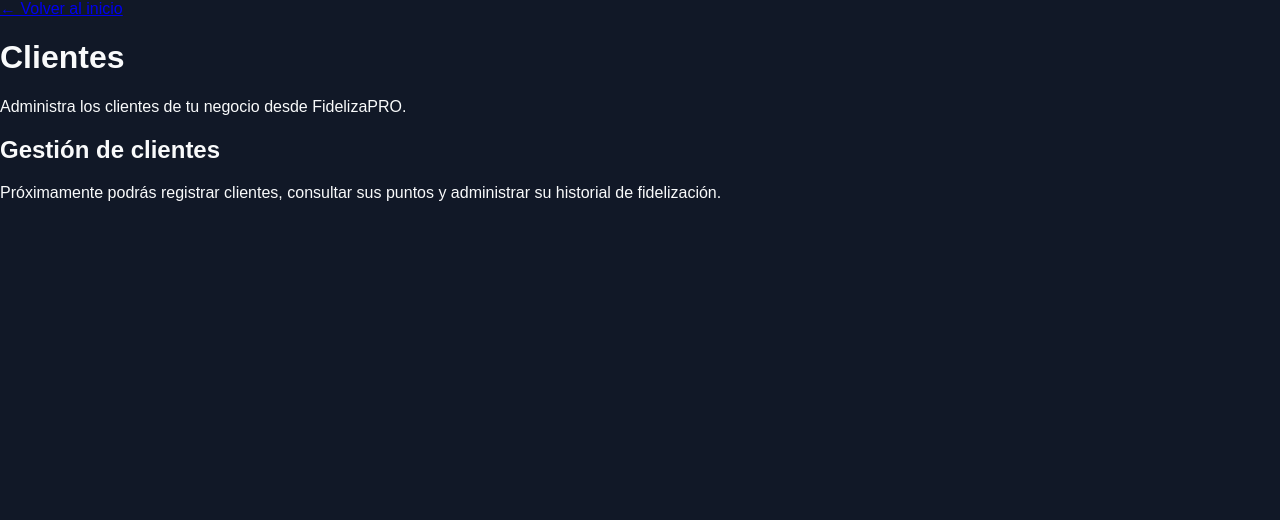
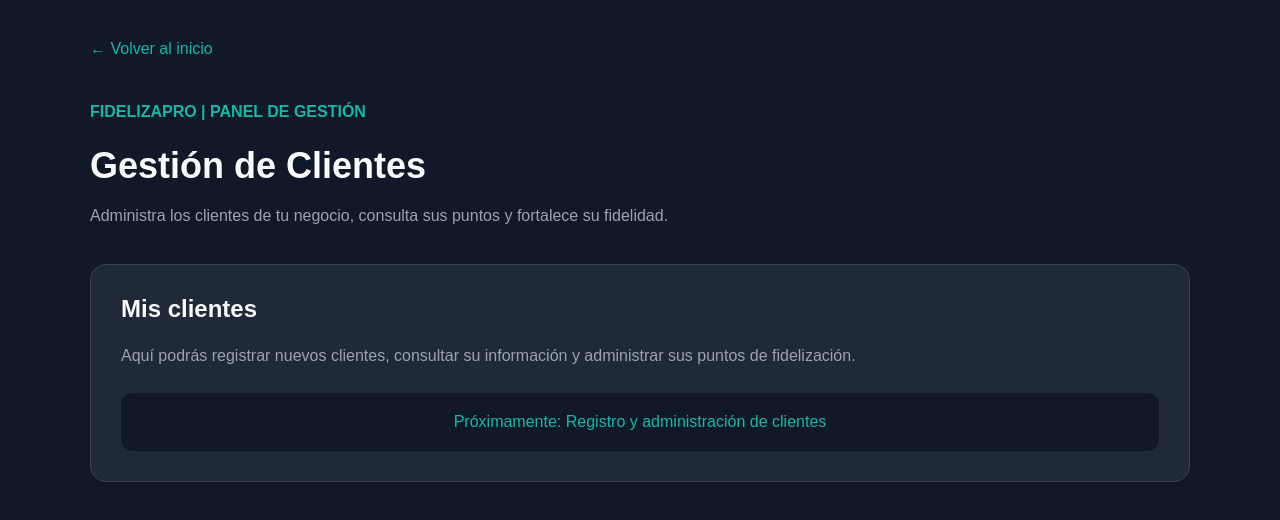
Before and after one commit to FidelizaPRO1/fidelizapro, a Next.js app: page /clientes in a window 1280 px wide. Shown: the top 520 px of the page. Built offline with nearby package versions, Linux system fonts and the light colour scheme.

Commit message:
Mejorar diseño profesional del módulo Clientes
Updated styling and content for the Clientes page to enhance layout and readability.

```diff
--- a/app/clientes/page.tsx
+++ b/app/clientes/page.tsx
@@ -1,34 +1,68 @@
 
 export default function ClientesPage() {
   return (
-    <main className="min-h-screen bg-slate-950 px-6 py-12 text-white">
-      <div className="mx-auto max-w-5xl">
+    <main
+      style={{
+        minHeight: "100vh",
+        background: "#111827",
+        color: "#F9FAFB",
+        padding: "40px 20px",
+        fontFamily: "Arial, sans-serif",
+      }}
+    >
+      <div style={{ maxWidth: 1100, margin: "0 auto" }}>
         <a
           href="/"
-          className="text-sm text-teal-400 hover:underline"
+          style={{ color: "#14B8A6", textDecoration: "none" }}
         >
           ← Volver al inicio
         </a>
 
-        <h1 className="mt-8 text-3xl font-bold">
-          Clientes
-        </h1>
+        <div style={{ marginTop: 45, marginBottom: 35 }}>
+          <p style={{ color: "#14B8A6", fontWeight: "bold" }}>
+            FIDELIZAPRO | PANEL DE GESTIÓN
+          </p>
 
-        <p className="mt-3 text-slate-300">
-          Administra los clientes de tu negocio
-          desde FidelizaPRO.
-        </p>
+          <h1 style={{ fontSize: 36, marginBottom: 12 }}>
+            Gestión de Clientes
+          </h1>
 
-        <section className="mt-8 rounded-2xl border border-slate-700 bg-slate-900 p-6">
-          <h2 className="text-xl font-semibold">
-            Gestión de clientes
+          <p style={{ color: "#9CA3AF", lineHeight: 1.6 }}>
+            Administra los clientes de tu negocio,
+            consulta sus puntos y fortalece su fidelidad.
+          </p>
+        </div>
+
+        <section
+          style={{
+            background: "#1F2937",
+            padding: 30,
+            borderRadius: 16,
+            border: "1px solid #374151",
+          }}
+        >
+          <h2 style={{ fontSize: 24, marginTop: 0 }}>
+            Mis clientes
           </h2>
 
-          <p className="mt-3 text-slate-400">
-            Próximamente podrás registrar clientes,
-            consultar sus puntos y administrar
-            su historial de fidelización.
+          <p style={{ color: "#9CA3AF", lineHeight: 1.6 }}>
+            Aquí podrás registrar nuevos clientes,
+            consultar su información y administrar
+            sus puntos de fidelización.
           </p>
+
+          <div
+            style={{
+              marginTop: 25,
+              padding: 20,
+              background: "#111827",
+              borderRadius: 12,
+              textAlign: "center",
+              color: "#14B8A6",
+            }}
+          >
+            Próximamente: Registro y administración de clientes
+          </div>
         </section>
       </div>
     </main>
```
